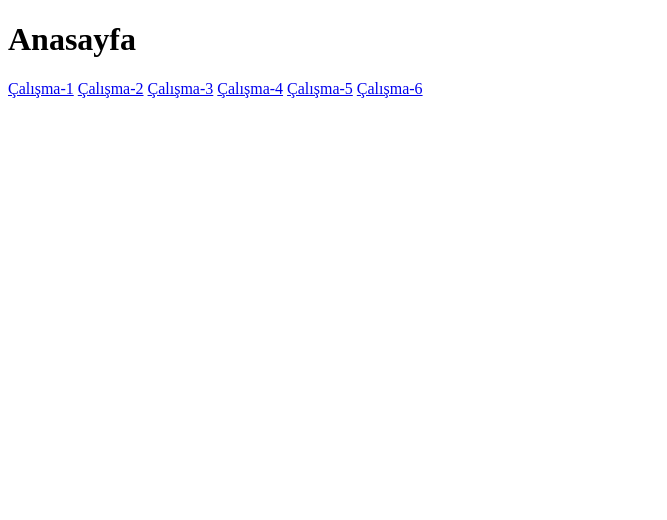
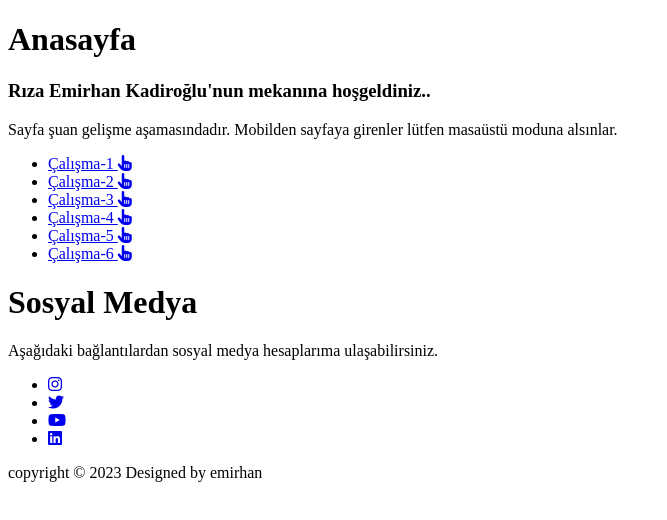
Before and after one commit to thekadiroglu/thekadiroglu.github.io, a plain HTML site: page index.html in a window 1280 px wide. Shown: the whole page, without its empty margins (0-667 px from the left). Drawn offline with Linux system fonts and the light colour scheme; a web font is replaced by a local one.

Commit message:
Update index

```diff
--- a/index.html
+++ b/index.html
@@ -4,15 +4,105 @@
     <meta charset="UTF-8" />
     <meta http-equiv="X-UA-Compatible" content="IE=edge" />
     <meta name="viewport" content="width=device-width, initial-scale=1.0" />
+    <link
+      rel="stylesheet"
+      href="https://cdnjs.cloudflare.com/ajax/libs/font-awesome/6.3.0/css/all.min.css"
+      integrity="sha512-SzlrxWUlpfuzQ+pcUCosxcglQRNAq/DZjVsC0lE40xsADsfeQoEypE+enwcOiGjk/bSuGGKHEyjSoQ1zVisanQ=="
+      crossorigin="anonymous"
+      referrerpolicy="no-referrer"
+    />
+    <link rel="preconnect" href="https://fonts.googleapis.com" />
+    <link rel="preconnect" href="https://fonts.gstatic.com" crossorigin />
+    <link
+      href="https://fonts.googleapis.com/css2?family=Alkatra:wght@400;700&display=swap"
+      rel="stylesheet"
+    />
+    <link rel="stylesheet" href="./assets/homework.css" />
     <title>firstone</title>
   </head>
   <body>
-    <h1>Anasayfa</h1>
-    <a href="calisma-1.html">Çalışma-1</a>
-    <a href="calisma-2.html">Çalışma-2</a>
-    <a href="calisma-3.html">Çalışma-3</a>
-    <a href="calisma-4.html">Çalışma-4</a>
-    <a href="calisma-5.html">Çalışma-5</a>
-    <a href="calisma-6.html">Çalışma-6</a>
+    <div class="baslik">
+      <h1>Anasayfa</h1>
+    </div>
+    <div class="info">
+      <h3>Rıza Emirhan Kadiroğlu'nun mekanına hoşgeldiniz..</h3>
+      <p>
+        Sayfa şuan gelişme aşamasındadır. Mobilden sayfaya girenler lütfen
+        masaüstü moduna alsınlar.
+      </p>
+    </div>
+    <div class="table">
+      <ul>
+        <li>
+          <a href="calisma-1.html"
+            >Çalışma-1 <i class="fa-solid fa-hand-pointer"></i
+          ></a>
+        </li>
+        <li>
+          <a href="calisma-2.html"
+            >Çalışma-2 <i class="fa-solid fa-hand-pointer"></i
+          ></a>
+        </li>
+        <li>
+          <a href="calisma-3.html"
+            >Çalışma-3 <i class="fa-solid fa-hand-pointer"></i
+          ></a>
+        </li>
+        <li>
+          <a href="calisma-4.html"
+            >Çalışma-4 <i class="fa-solid fa-hand-pointer"></i
+          ></a>
+        </li>
+        <li>
+          <a href="calisma-5.html"
+            >Çalışma-5 <i class="fa-solid fa-hand-pointer"></i
+          ></a>
+        </li>
+        <li>
+          <a href="calisma-6.html"
+            >Çalışma-6 <i class="fa-solid fa-hand-pointer"></i
+          ></a>
+        </li>
+      </ul>
+    </div>
+    <div class="foot">
+      <footer class="footer">
+        <div class="footer-content">
+          <h1>Sosyal Medya</h1>
+          <p>
+            Aşağıdaki bağlantılardan sosyal medya hesaplarıma ulaşabilirsiniz.
+          </p>
+          <ul class="social-media">
+            <li>
+              <a target="_blank" href="https://www.instagram.com/the.kadiroglu/"
+                ><i class="fa-brands fa-instagram"></i
+              ></a>
+            </li>
+            <li>
+              <a target="_blank" href="https://twitter.com/thekadiroglu"
+                ><i class="fa-brands fa-twitter"></i
+              ></a>
+            </li>
+            <li>
+              <a
+                target="_blank"
+                href="https://www.youtube.com/channel/UCNzRusUI9VfWdB_E44KI1vg"
+                ><i class="fa-brands fa-youtube"></i
+              ></a>
+            </li>
+            <li>
+              <a
+                target="_blank"
+                href="https://www.linkedin.com/in/rıza-emirhan-kadiroğlu-1757aa254/"
+                ><i class="fa-brands fa-linkedin"></i
+              ></a>
+            </li>
+          </ul>
+        </div>
+        <div class="footer-bottom">
+          <p>copyright &copy; 2023 Designed by emirhan</p>
+        </div>
+      </footer>
+    </div>
   </body>
 </html>
```
